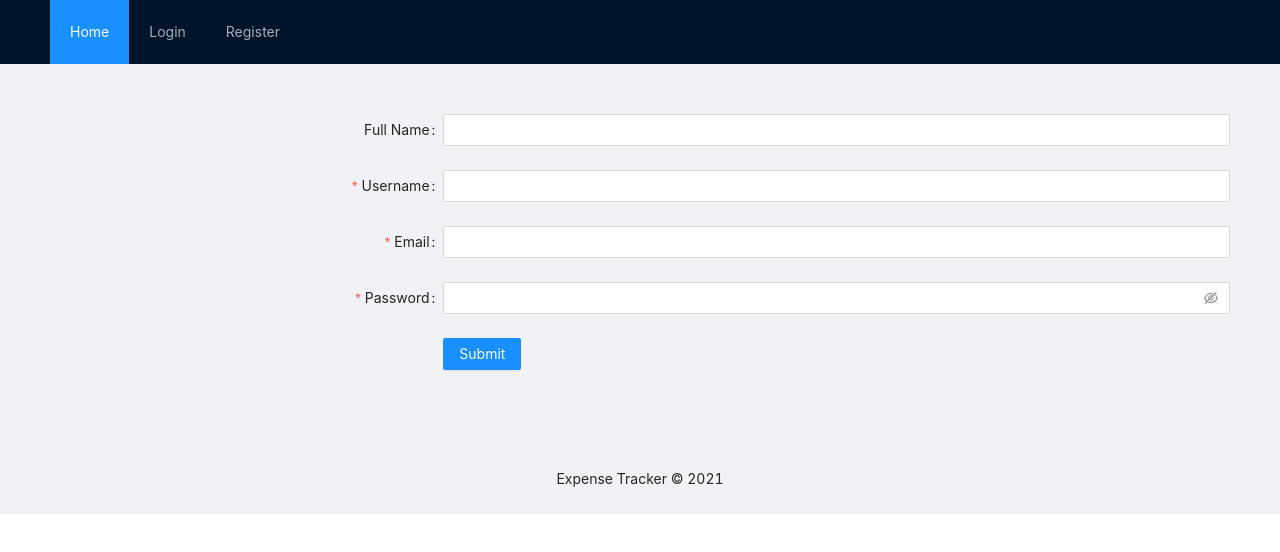
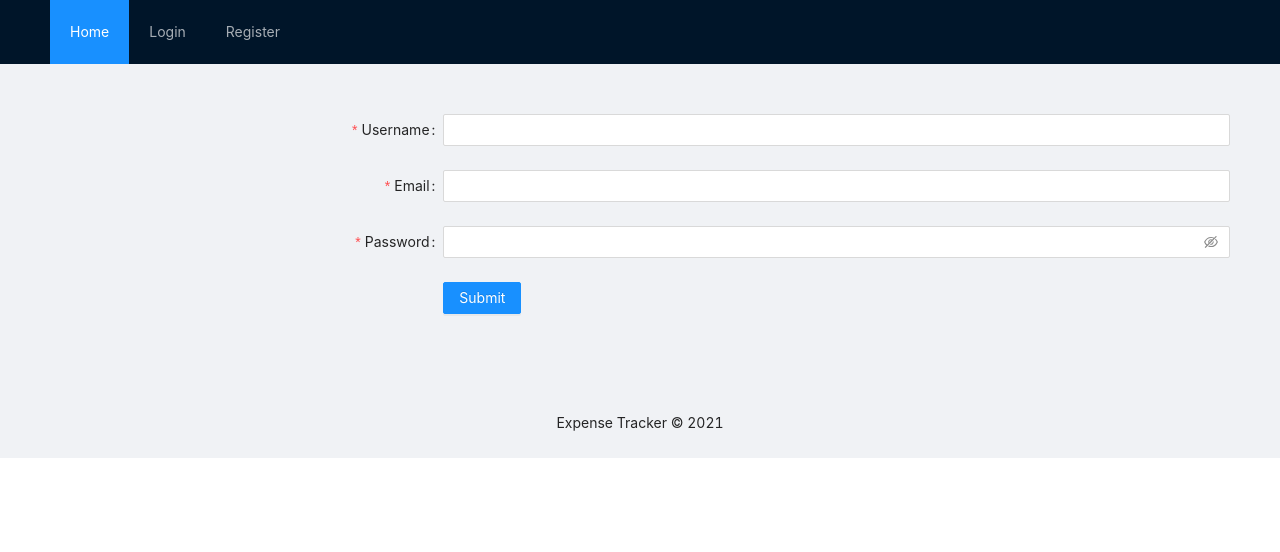
Before and after one commit to sakkarakaya/Expense-Tracker-WebApp, a React (Create React App) app: page /register in a window 1280 px wide. Shown: the top 552 px of the page. Built offline with nearby package versions, Linux system fonts and the light colour scheme.

Commit message:
deleted fullname form item from register page

```diff
--- a/src/components/SignUp.tsx
+++ b/src/components/SignUp.tsx
@@ -37,9 +37,6 @@ function SignUp() {
       onFinish={onFinish}
       validateMessages={validateMessages}
     >
-      <Form.Item name='fullname' label='Full Name'>
-        <Input />
-      </Form.Item>
       <Form.Item name='username' label='Username' rules={[{ required: true }]}>
         <Input />
       </Form.Item>
```
